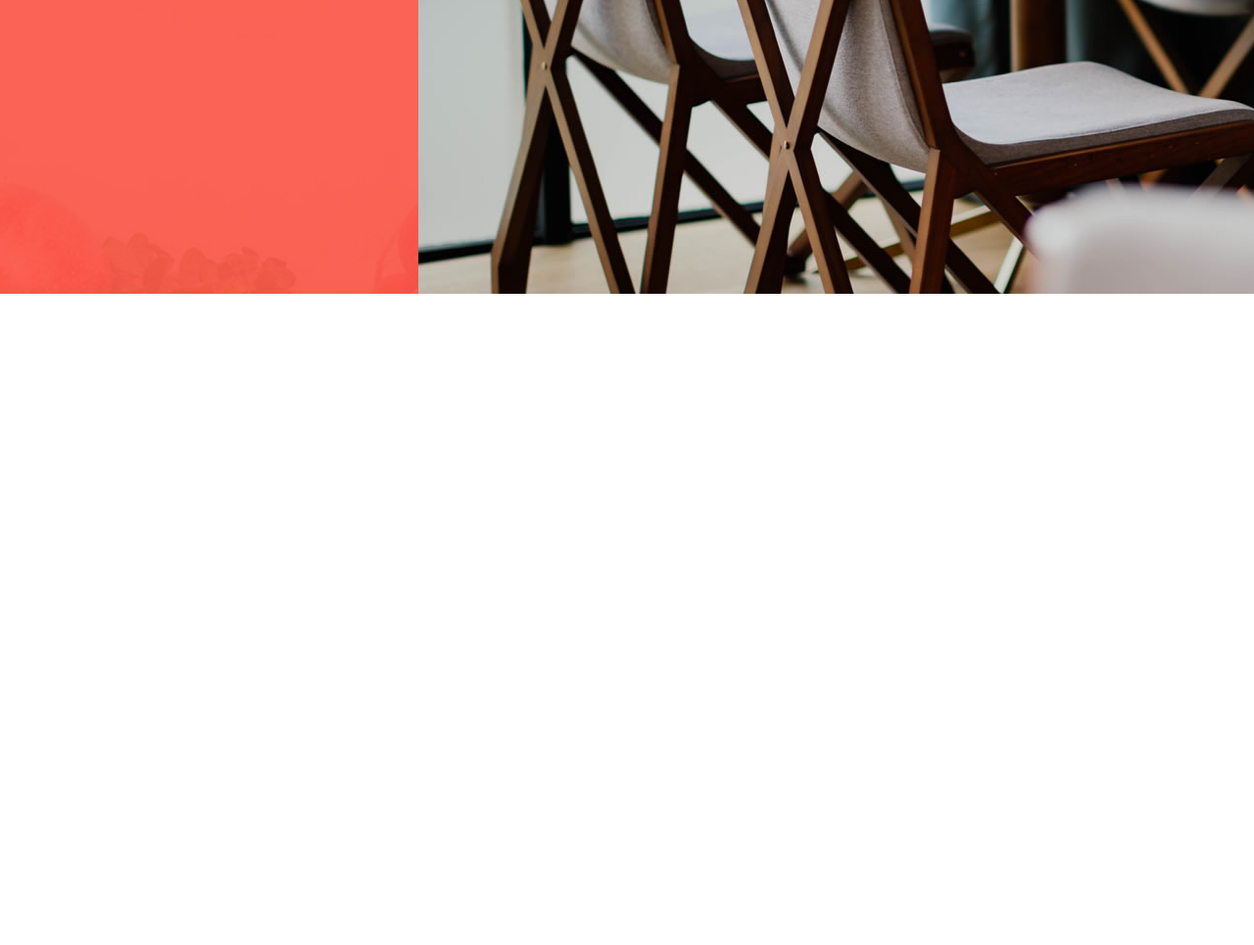
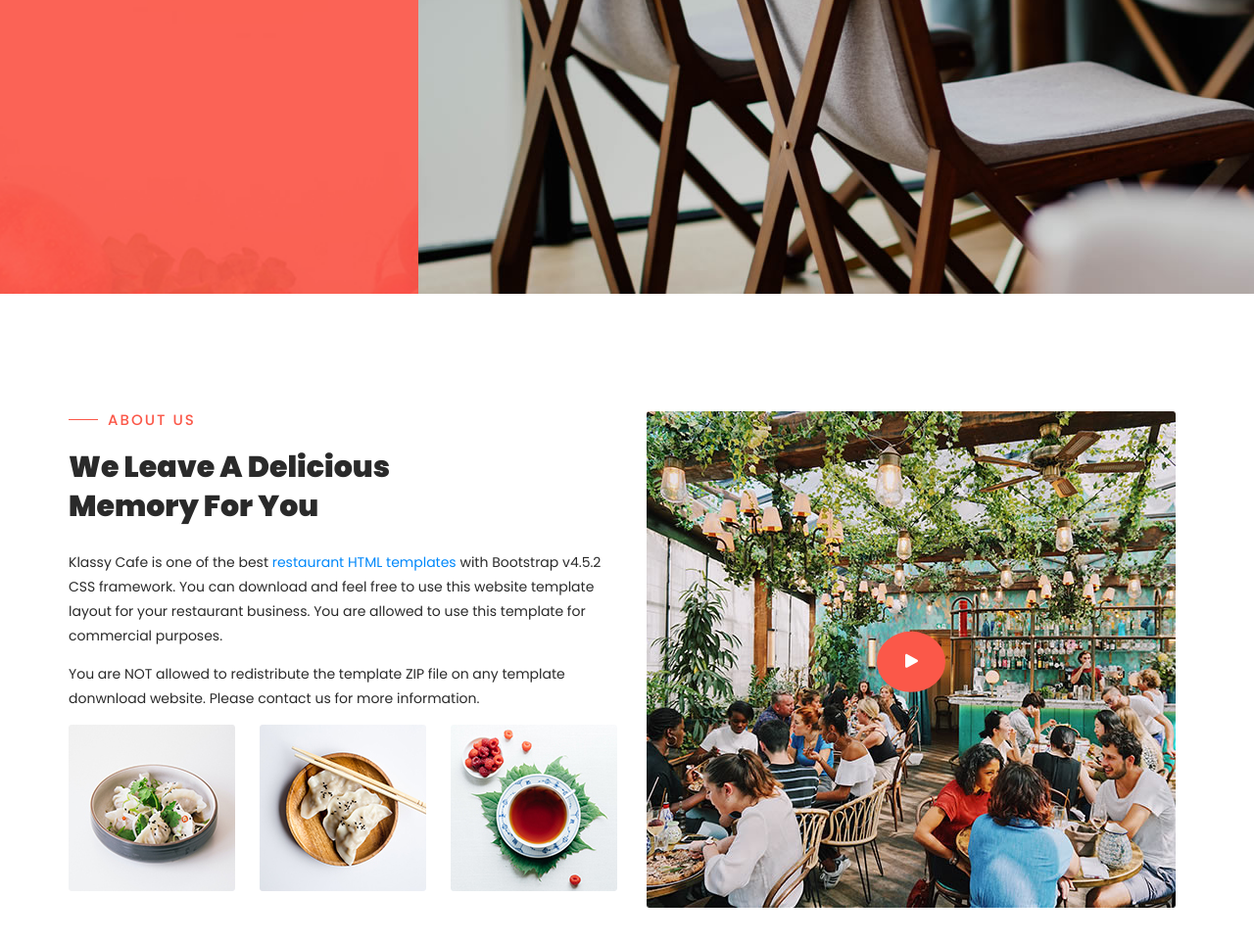
Before and after one commit to kechicheb/Klassy_Cafe, a plain HTML site: page index.html in a window 1280 px wide. Shown: the part 595-1560 px from the top of the page at 98% size. Before the commit the page ends 895 px from the top, so only its background shows below. Drawn offline with Linux system fonts and the light colour scheme.

Commit message:
Finished About

```diff
--- a/css/master.css
+++ b/css/master.css
@@ -130,6 +130,7 @@ header {
   width: 100%;
 }
 header.fixed {
+  z-index: 999;
   position: fixed;
   left: 0;
   top: 0;
@@ -167,7 +168,6 @@ header .container > ul.links li:nth-child(5) > ul {
   position: absolute;
   top: 50px;
   z-index: 99;
-
   width: 200px;
   opacity: 0;
   transition: all var(--main-transition);
@@ -204,7 +204,6 @@ header .container > ul.links li:nth-child(5) > ul li a {
 }
 header .container > ul.links li:nth-child(5) > ul li:hover a {
   color: var(--main-color);
-
   transform: translateX(10px);
   -webkit-transform: translateX(10px);
   -moz-transform: translateX(10px);
@@ -281,6 +280,10 @@ header .container .nav.active span:last-child {
     -moz-transition: all var(--main-transition);
     -ms-transition: all var(--main-transition);
     -o-transition: all var(--main-transition);
+  }
+  header .container > ul.links li a {
+    width: 100%;
+    display: inline-block;
   }
   header .container > ul.links > li:not(:nth-child(5)):hover {
     background-color: rgb(224, 224, 224);
@@ -381,7 +384,6 @@ header .container .nav.active span:last-child {
 .landing .left a {
   background-color: var(--white-color);
   color: var(--main-color);
-  font-weight: 600;
   padding: 15px 20px;
   border-radius: 5px;
   -webkit-border-radius: 5px;
@@ -431,3 +433,98 @@ header .container .nav.active span:last-child {
 }
 
 /* End Landing */
+
+/* Start About */
+section#about .container {
+  margin-block: 120px;
+  display: grid;
+  grid-template-columns: repeat(auto-fill, minmax(550px, 1fr));
+  gap: 20px;
+}
+section#about .container .special-head h6 {
+  position: relative;
+  font-size: 15px;
+  color: var(--main-color);
+  font-weight: 500;
+  letter-spacing: 2px;
+  text-transform: uppercase;
+  padding-left: 40px;
+}
+section#about .container .special-head h6::before {
+  position: absolute;
+  content: "";
+  left: 0;
+  top: 8px;
+  height: 1px;
+  width: 30px;
+  background-color: var(--main-color);
+}
+section#about .container .special-head h2 {
+  line-height: 40px;
+  margin-top: 20px;
+  margin-bottom: 25px;
+  font-size: 30px;
+  font-weight: 900;
+  color: var(--black-color);
+  max-width: 400px;
+}
+
+section#about .container .col:first-child p {
+  font-size: 14px;
+  line-height: 25px;
+  color: var(--black-color);
+}
+section#about .container .col:first-child p a {
+  color: #0088fa;
+  transition: all var(--main-transition);
+  -webkit-transition: all var(--main-transition);
+  -moz-transition: all var(--main-transition);
+  -ms-transition: all var(--main-transition);
+  -o-transition: all var(--main-transition);
+}
+section#about .container .col:first-child p a:hover {
+  color: #006bc2;
+}
+section#about .container .col:first-child .row {
+  display: flex;
+  justify-content: space-between;
+}
+section#about .container .col:first-child .row img {
+  max-width: 100%;
+}
+section#about .container > .col:last-child {
+  position: relative;
+  text-align: center;
+}
+section#about .container > .col:last-child a {
+  position: absolute;
+  color: var(--white-color);
+  background-color: var(--main-color);
+  cursor: pointer;
+  padding: 22px 25px;
+  top: 50%;
+  left: 50%;
+  transform: translate(-50%, -50%);
+  -webkit-transform: translate(-50%, -50%);
+  -moz-transform: translate(-50%, -50%);
+  -ms-transform: translate(-50%, -50%);
+  -o-transform: translate(-50%, -50%);
+  border-radius: 50%;
+  -webkit-border-radius: 50%;
+  -moz-border-radius: 50%;
+  -ms-border-radius: 50%;
+  -o-border-radius: 50%;
+  transition: all var(--main-transition);
+  -webkit-transition: all var(--main-transition);
+  -moz-transition: all var(--main-transition);
+  -ms-transition: all var(--main-transition);
+  -o-transition: all var(--main-transition);
+}
+section#about .container > .col:last-child a:hover {
+  background-color: rgba(251, 88, 73, 0.9);
+}
+section#about .container > .col:last-child > img {
+  max-width: 100%;
+}
+
+/* End About */
--- a/index.html
+++ b/index.html
@@ -39,14 +39,14 @@
     <!-- Start Header -->
     <header id="home">
       <div class="container">
-        <img src="/images/klassy-logo.png" alt="logo" />
+        <img src="images/klassy-logo.png" alt="logo" />
         <div class="nav">
           <span></span>
           <span></span>
           <span></span>
         </div>
         <ul class="links">
-          <li><a href="#home">Home</a></li>
+          <li><a href="#landing">Home</a></li>
           <li><a href="#about">About</a></li>
           <li><a href="#menu">Menu</a></li>
           <li><a href="#chefs">Chefs</a></li>
@@ -67,7 +67,7 @@
     </header>
     <!-- End Header -->
     <!-- Start Landing -->
-    <div class="landing">
+    <div class="landing" id="landing">
       <div class="left">
         <h4>KlassyCafy</h4>
         <p>the best experience</p>
@@ -81,6 +81,43 @@
       </div>
     </div>
     <!-- End Landing -->
+    <!-- Start About -->
+    <section id="about">
+      <div class="container">
+        <div class="col">
+          <div class="special-head">
+            <h6>ABOUT US</h6>
+            <h2>We Leave A Delicious Memory For You</h2>
+          </div>
+          <p>
+            Klassy Cafe is one of the best <a href="https://templatemo.com/tag/restaurant">restaurant HTML templates</a> with
+            Bootstrap v4.5.2 CSS framework. You can download and feel free to
+            use this website template layout for your restaurant business. You
+            are allowed to use this template for commercial purposes.
+          </p>
+          <p>
+            You are NOT allowed to redistribute the template ZIP file on any
+            template donwnload website. Please contact us for more information.
+          </p>
+          <div class="row">
+            <div class="col">
+              <img src="images/about-thumb-01.jpg" alt="about-thumb-01" />
+            </div>
+            <div class="col">
+              <img src="images/about-thumb-02.jpg" alt="about-thumb-02" />
+            </div>
+            <div class="col">
+              <img src="images/about-thumb-03.jpg" alt="about-thumb-03" />
+            </div>
+          </div>
+        </div>
+        <div class="col">
+          <a href="https://www.youtube.com/"><i class="fa-solid fa-play"></i></a>
+          <img src="images/about-video-bg.jpg" alt="about-video-bg" />
+        </div>
+      </div>
+    </section>
+    <!-- End About -->
     <script src="js/main.js"></script>
     <script src="js/all.min.js"></script>
   </body>
--- a/js/main.js
+++ b/js/main.js
@@ -1,4 +1,4 @@
-// Header
+//Header
 let header = document.querySelector("header");
 window.onscroll = function () {
   if (window.scrollY >= 600) {
```
